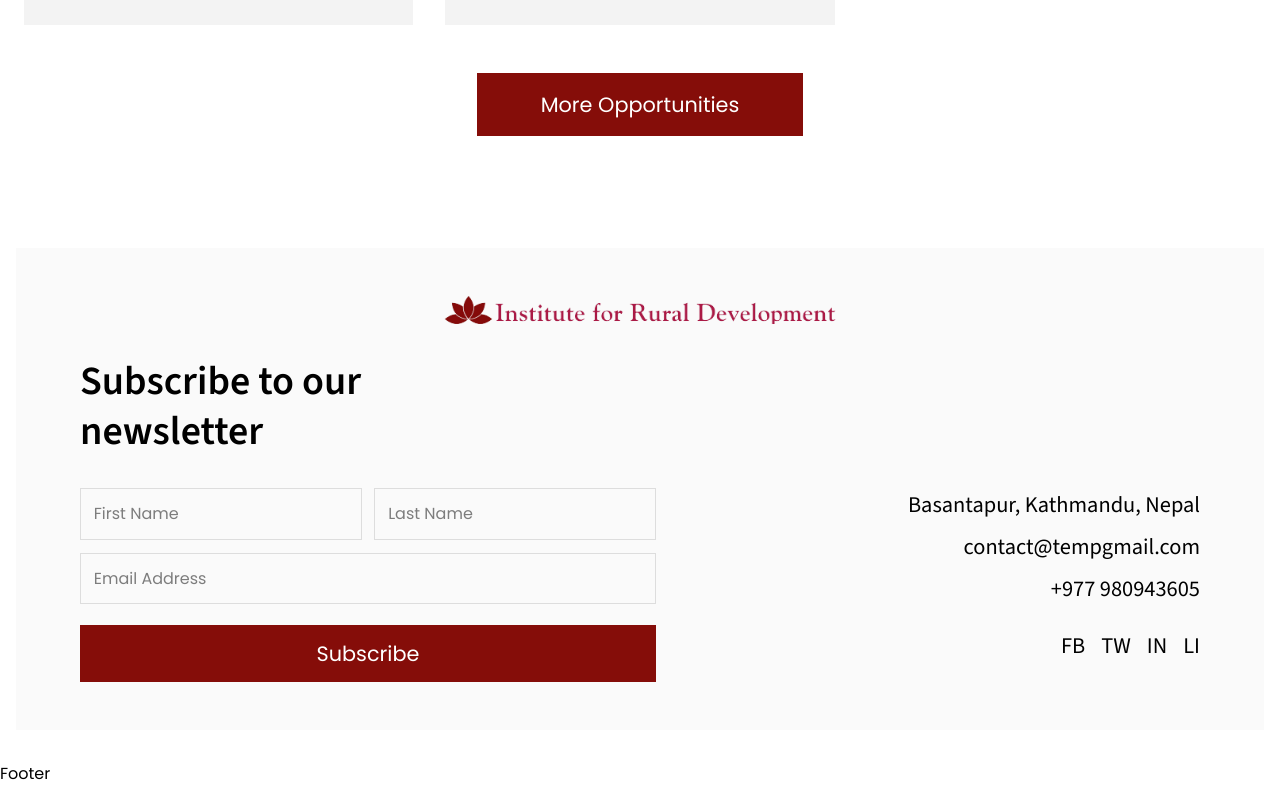
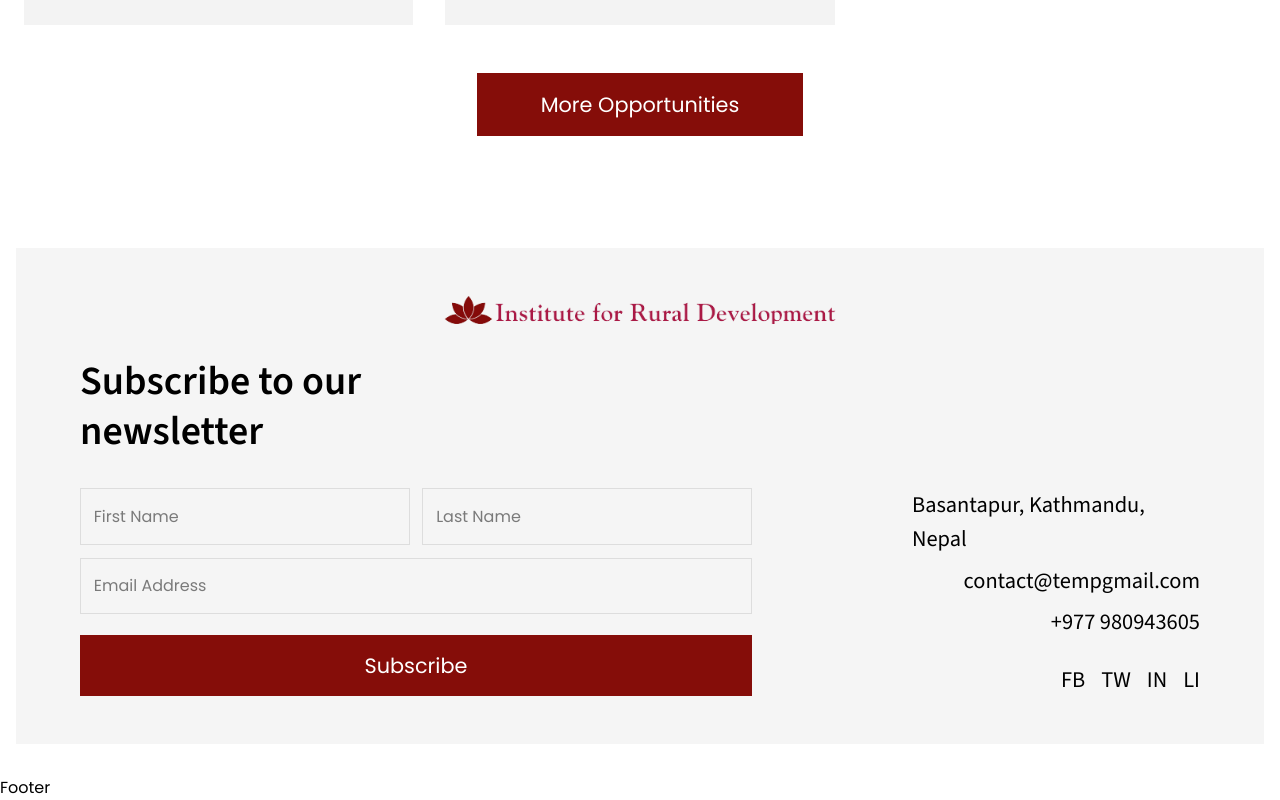
Before and after one commit to ird-code/ird-frontend, a Next.js app: page / in a window 1280 px wide. Shown: the part 3881-4681 px from the top of the page. Built offline with nearby package versions, Linux system fonts and the light colour scheme.

Commit message:
made hero section responsive

```diff
--- a/src/styles/pages/areasOfWork.module.css
+++ b/src/styles/pages/areasOfWork.module.css
@@ -112,3 +112,8 @@
 
   }
 }
+@media (max-width: 768) {
+  .areasOfWork{
+    margin-top: 5rem;
+  }
+}
--- a/src/styles/sections/hero.module.css
+++ b/src/styles/sections/hero.module.css
@@ -26,3 +26,13 @@
   background-repeat: no-repeat;
   background-attachment: fixed;
 }
+@media (max-width: 768px) {
+  .contentContainer {
+    background-size: clamp(15rem, 60vw, 25rem);
+  }
+}
+@media (max-width: 480px) {
+  .contentContainer {
+    background-size: clamp(10rem, 70vw, 15rem);
+  }
+}
--- a/src/styles/sections/newsletter.module.css
+++ b/src/styles/sections/newsletter.module.css
@@ -8,7 +8,7 @@
   max-width: var(--section-width);
   margin: 0 auto;
   padding: 3rem 4rem;
-  background-color: rgb(250, 250, 250);
+  background-color: rgb(245, 245, 245);
   z-index: 1;
   overflow: hidden;
 }
@@ -44,7 +44,7 @@
   display: grid;
   grid-template-columns: 1fr 1fr;
   grid-gap: 0.8rem;
-  width: 60%;
+  width: 70%;
 }
 
 .inputField {
@@ -71,7 +71,7 @@
   flex-direction: column;
   align-items: end;
   gap: 0.5rem;
-  width: 40%;
+  width: 30%;
 }
 
 .socialMediaLinks {
```
